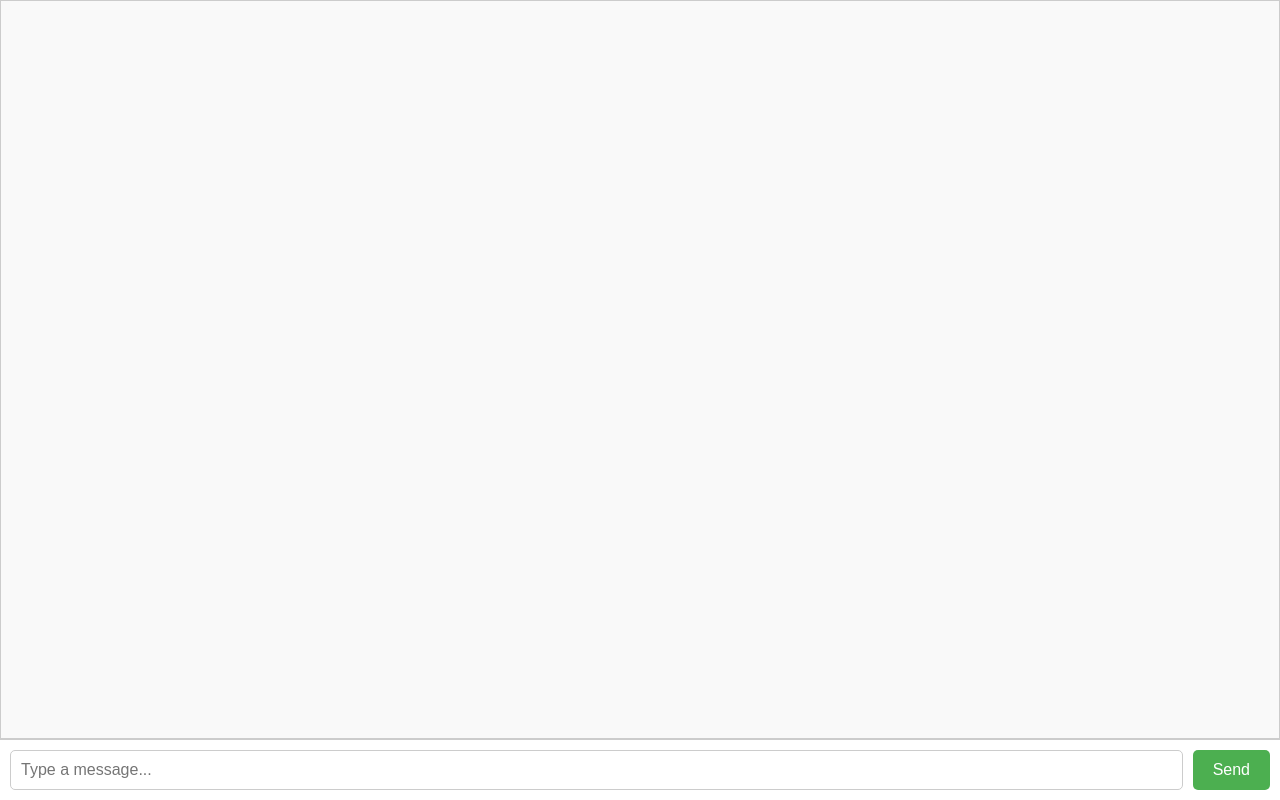
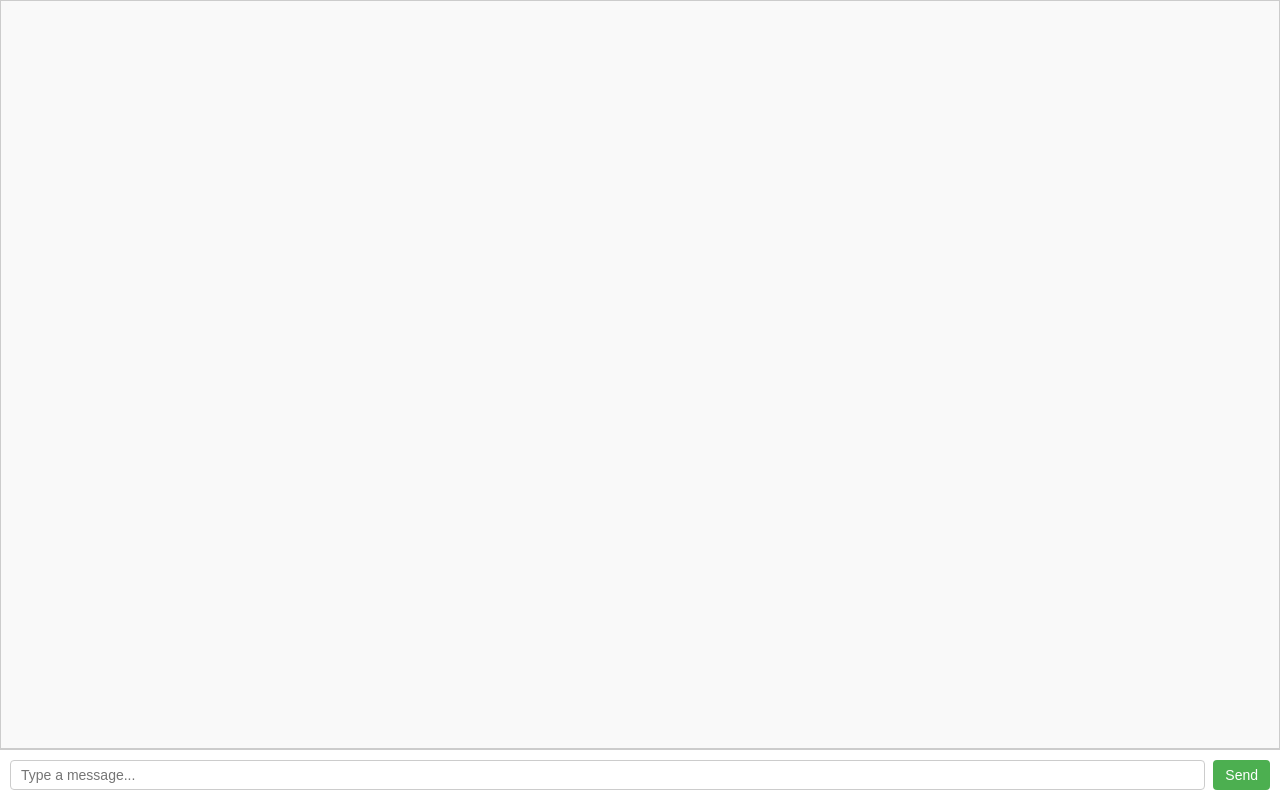
Before and after one commit to ttrttrtw4trt4trt/biscord, a plain HTML site: page index.html in a window 1280 px wide. Drawn offline with Linux system fonts and the light colour scheme.

Commit message:
index.html

```diff
--- a/index.html
+++ b/index.html
@@ -49,22 +49,26 @@
 
     #messageInput {
   flex-grow: 1;
-      padding: 10px;
-      font-size: 16px;
+  padding: 6px 10px;       /* smaller padding */
+  font-size: 14px;         /* smaller font size */
   border: 1px solid #ccc;
-      border-radius: 5px;
+  border-radius: 4px;
   outline: none;
 }
 
 #sendButton {
-      margin-left: 10px;
-      padding: 10px 20px;
-      font-size: 16px;
+  margin-left: 8px;
+  padding: 6px 12px;       /* smaller padding */
+  font-size: 14px;         /* smaller font size */
   border: none;
   background-color: #4CAF50;
   color: white;
-      border-radius: 5px;
+  border-radius: 4px;
   cursor: pointer;
+}
+
+#sendButton:hover {
+  background-color: #45a049;
 }
 
     #sendButton:hover {
```
Lines whose indentation alone changed are shown as unchanged.
